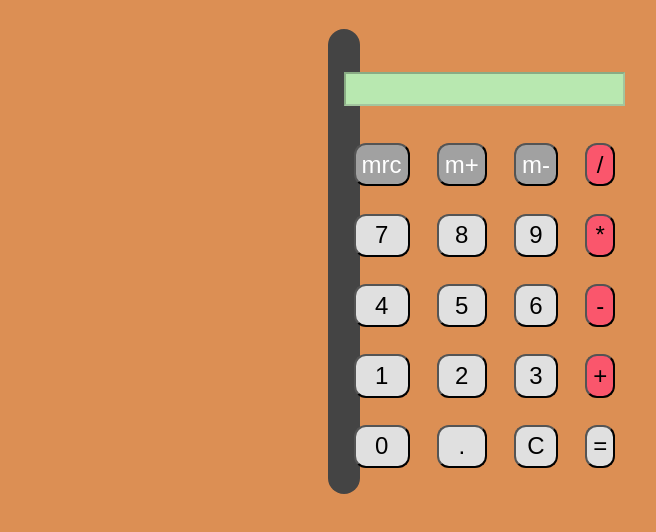
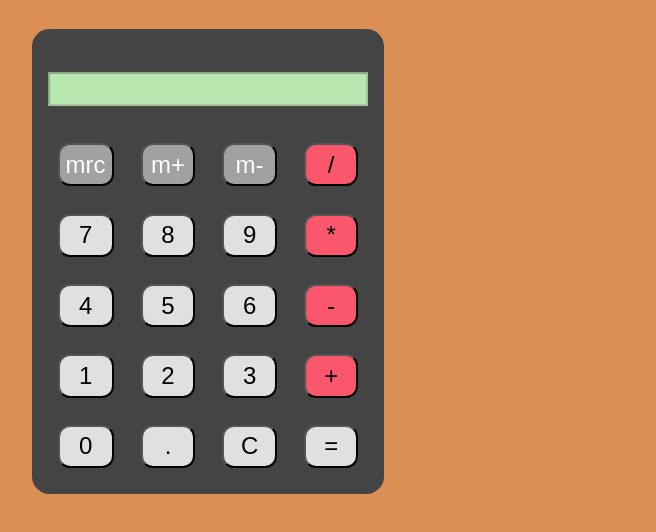
Before and after one commit to uo276514/SEW, a plain HTML site: page Ejercicio-03/CalculadoraBasica.html in a window 1280 px wide. Shown: the part 62-594 px from the top of the page, without its empty margins (432-1088 px from the left). Drawn offline with Linux system fonts and the light colour scheme.

Commit message:
Add files via upload

```diff
--- a/Ejercicio-03/CalculadoraBasica.css
+++ b/Ejercicio-03/CalculadoraBasica.css
@@ -19,8 +19,10 @@ main {
 	font-family: Tahoma, sans-serif;
 	color: #FFF;
 	background-color: #444;
-	margin-left: 47em;
-	margin-right: 47em;
+	min-width: 10em;
+	max-width: 20em;
+	margin-left: auto;
+	margin-right: auto;
 	margin-top: 2em;
 	padding: 1em;
 	border-radius: 1.1em;
```
